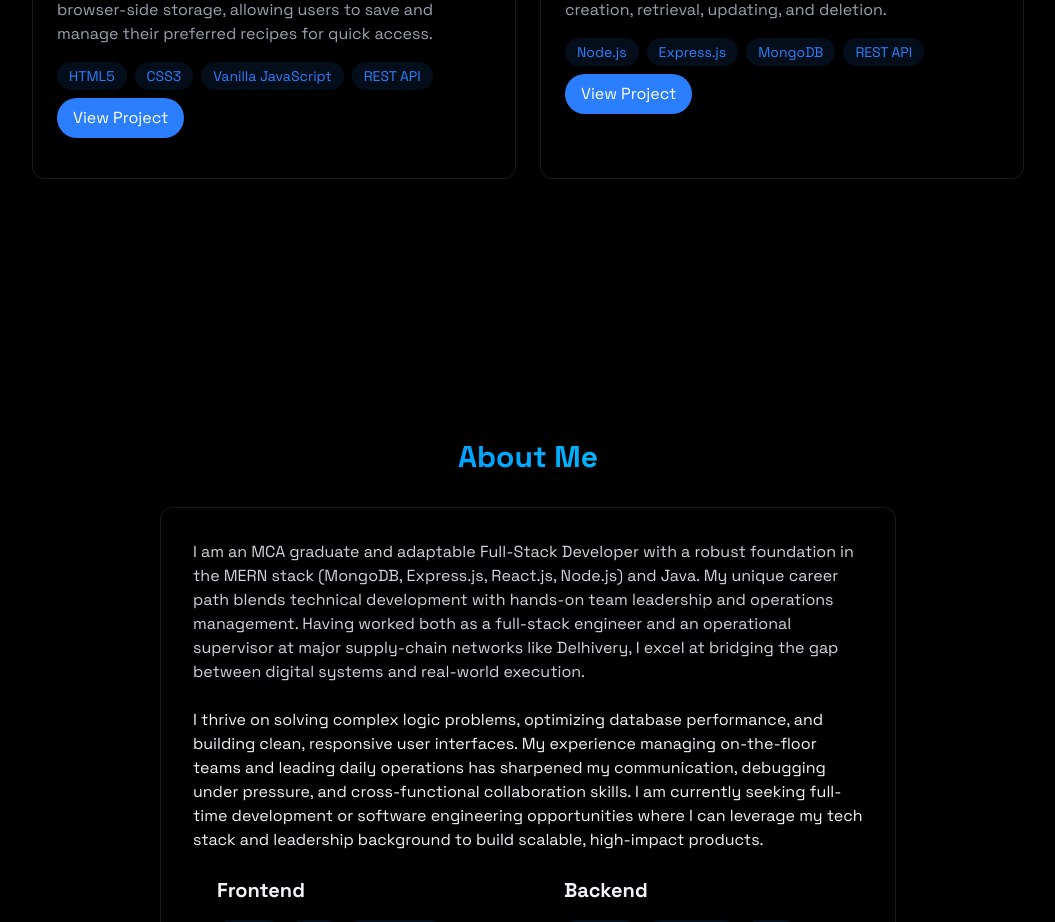
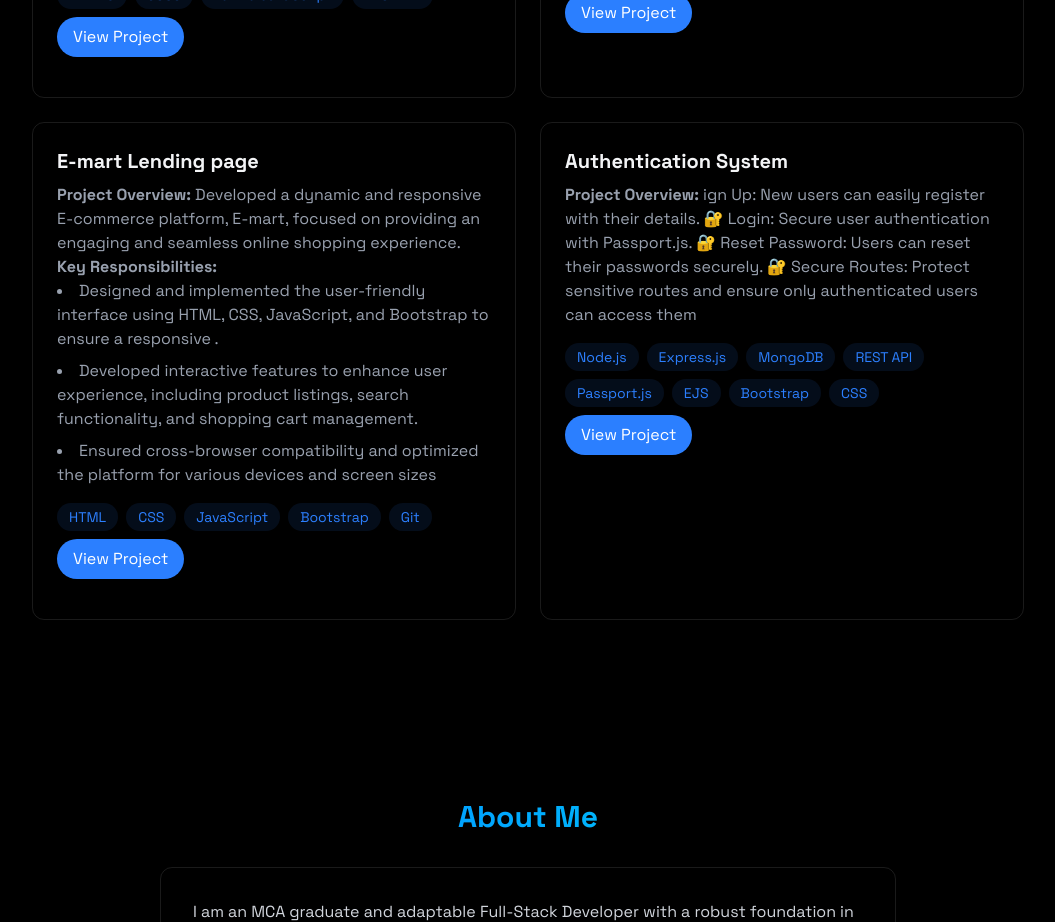
Before and after one commit to Gursimran-chouhan88/My-Portfolio, a React (Vite) app: page / in a window 1280 px wide. Shown: the part 1260-2182 px from the top of the page, without its empty margins (112-1167 px from the left). Built offline with nearby package versions, Linux system fonts and the light colour scheme.

Commit message:
feat: add new project details for E-mart and Authentication System to Projects section

```diff
--- a/src/components/sections/Projects.jsx
+++ b/src/components/sections/Projects.jsx
@@ -59,6 +59,71 @@ export const Projects = () => {
               </button>
             </div>
           </div>
+          <div className="p-6 rounded-xl border border-white/10 hover:-translate-y-1 hover:border-blue-500/30 hover:shadow-[0_2px_8px_rgba(59,130,246,0.2)] transition">
+            <h3 className="text-xl font-bold mb-2">E-mart Lending page</h3>
+            <p className="text-gray-400 mb-4">
+              <b>Project Overview:</b>  Developed a dynamic and
+responsive E-commerce platform, E-mart,
+focused on providing an engaging and seamless
+online shopping experience.
+
+<b> Key Responsibilities:</b>
+             <ul className="list-disc list-inside text-gray-400 space-y-2">
+                <li>Designed and implemented the user-friendly
+interface using HTML, CSS, JavaScript, and
+Bootstrap to ensure a responsive .</li>
+                <li>Developed interactive features to enhance
+user experience, including product listings,
+search functionality, and shopping cart
+management. </li>
+                <li>Ensured cross-browser compatibility and
+optimized the platform for various devices
+and screen sizes </li>
+
+             </ul>
+            </p>
+            <div className="flex flex-wrap gap-2 mb-4">
+              {[ "HTML","CSS", "JavaScript","Bootstrap", "Git"].map((tech, key) => (
+                <span
+                  key={key}
+                  className="bg-blue-500/10 text-blue-500 py-1 px-3 rounded-full text-sm hover:bg-blue-500/20
+                                    hover:shadow-[0_2px_8px_rgba(59,130,246,0.1)] transition-all
+                    "
+                >
+                  {tech}
+                </span>
+              ))}
+              <button onClick={() => {
+                window.open("https://gursimran-chouhan88.github.io/E-mart/", "_blank");
+              }} className="bg-blue-500 hover:bg-blue-600 text-white py-2 px-4 rounded-full transition">
+                View Project
+              </button>
+            </div>
+          </div>
+          <div className="p-6 rounded-xl border border-white/10 hover:-translate-y-1 hover:border-blue-500/30 hover:shadow-[0_2px_8px_rgba(59,130,246,0.2)] transition">
+            <h3 className="text-xl font-bold mb-2">Authentication System</h3>
+            <p className="text-gray-400 mb-4">
+              <b>Project Overview:</b> ign Up: New users can easily register with their details. 🔐 Login: Secure user authentication with Passport.js. 🔐 Reset Password: Users can reset their passwords securely. 🔐 Secure Routes: Protect sensitive routes and ensure only authenticated users can access them
+
+            </p>
+            <div className="flex flex-wrap gap-2 mb-4">
+              {["Node.js","Express.js","MongoDB","REST API","Passport.js","EJS","Bootstrap","CSS"].map((tech, key) => (
+                <span
+                  key={key}
+                  className="bg-blue-500/10 text-blue-500 py-1 px-3 rounded-full text-sm hover:bg-blue-500/20
+                                    hover:shadow-[0_2px_8px_rgba(59,130,246,0.1)] transition-all
+                    "
+                >
+                  {tech}
+                </span>
+              ))}
+              <button onClick={() => {
+                window.open("https://github.com/Gursimran-chouhan88/authentication-system-nodejs", "_blank");
+              }} className="bg-blue-500 hover:bg-blue-600 text-white py-2 px-4 rounded-full transition">
+                View Project
+              </button>
+            </div>
+          </div>
         </div>
       </div>
     </section>
```
